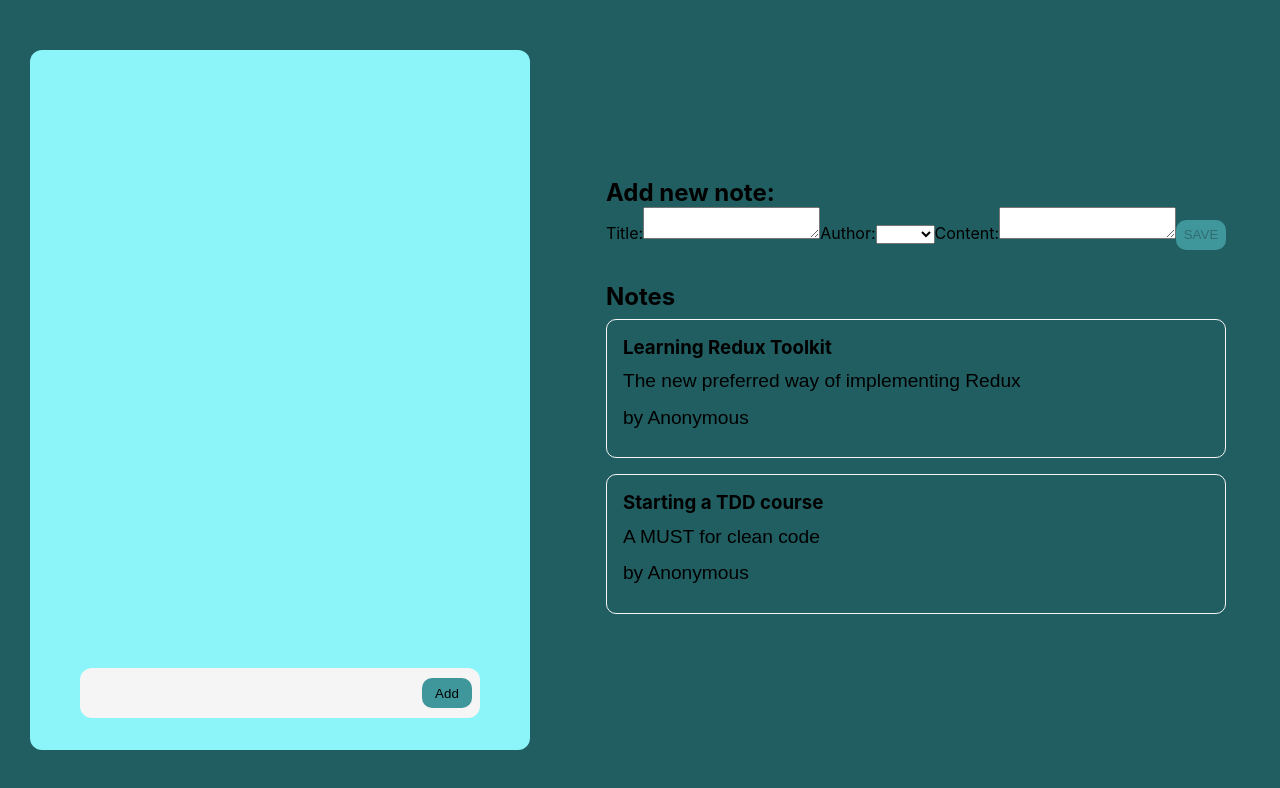
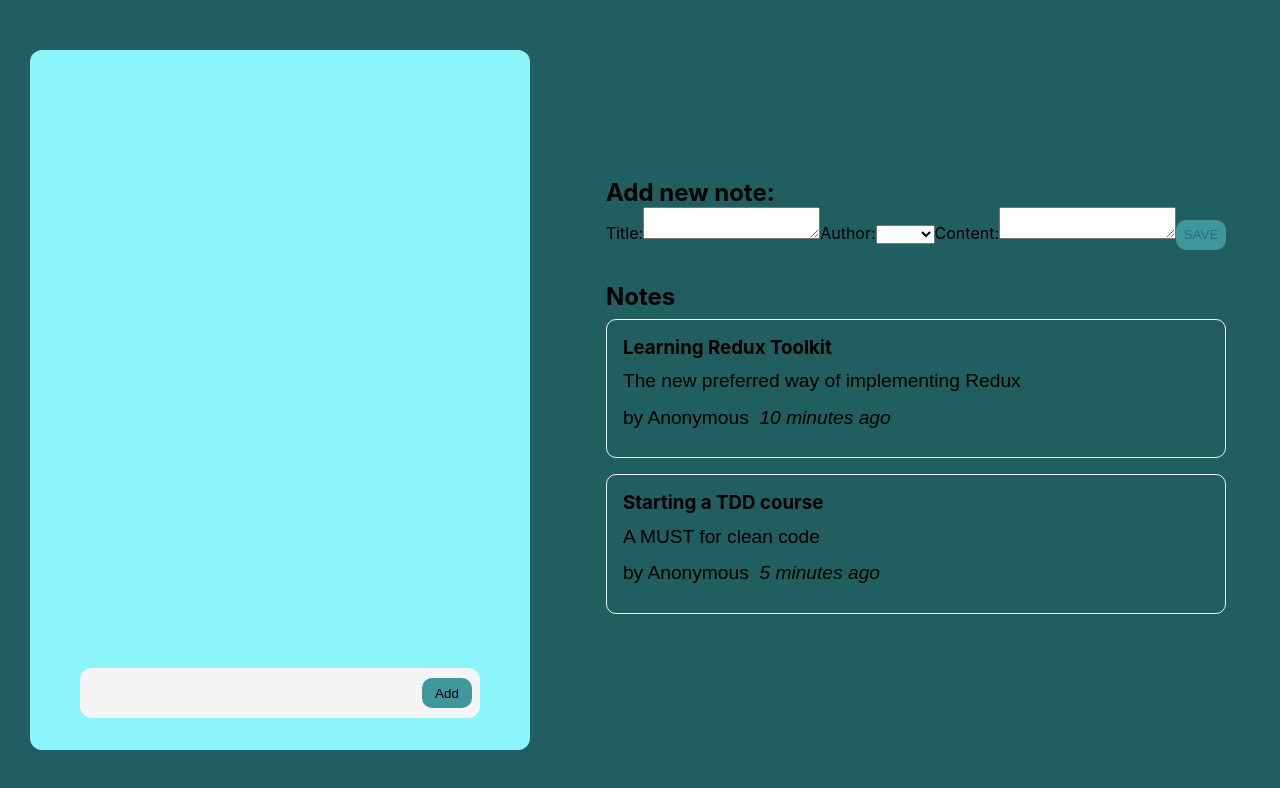
Before and after one commit to MayuRuru/redux-ToDo, a React (Create React App) app: page / in a window 1280 px wide. Shown: the top 788 px of the page. Built offline with nearby package versions, Linux system fonts and the light colour scheme.

Commit message:
install date-fns and create note date component

```diff
--- a/package.json
+++ b/package.json
@@ -10,6 +10,7 @@
     "@testing-library/jest-dom": "^5.16.5",
     "@testing-library/react": "^13.4.0",
     "@testing-library/user-event": "^14.4.3",
+    "date-fns": "^2.29.3",
     "react": "^18.2.0",
     "react-dom": "^18.2.0",
     "react-redux": "^8.0.5",
--- a/src/components/notes/NoteForm.js
+++ b/src/components/notes/NoteForm.js
@@ -11,7 +11,7 @@ const NoteForm = () => {
   const [content, setContent] = useState("");
   const [userId, setUserId] = useState("");
 
-  //const onAuthorChanged = (e) => setUserId(e.target.value);
+  const onAuthorChanged = (e) => setUserId(e.target.value);
   const onTitleChanged = (e) => setTitle(e.target.value);
   const onContentChanged = (e) => setContent(e.target.value);
 
--- a/src/components/notes/NotesList.js
+++ b/src/components/notes/NotesList.js
@@ -3,6 +3,7 @@ import "./NotesList.css";
 import { useSelector } from "react-redux";
 import { selectNotesList } from "../../features/notes/notesSlice";
 import NotesAuthor from "../../features/notes/NotesAuthor";
+import TimeConverter from "../../helper/TimeConverter";
 
 const NotesList = () => {
   const notes = useSelector(selectNotesList);
@@ -13,6 +14,7 @@ const NotesList = () => {
       <p>{note.content.substring(0, 100)}</p>
       <p className="noteCredit">
         <NotesAuthor userId={note.userId} />
+        <TimeConverter timestamp={note.date} />
       </p>
     </article>
   ));
--- a/src/features/notes/notesSlice.js
+++ b/src/features/notes/notesSlice.js
@@ -1,15 +1,18 @@
 import { createSlice, nanoid } from "@reduxjs/toolkit";
+import { sub } from "date-fns";
 
 const initialState = [
   {
     id: "1",
     title: "Learning Redux Toolkit",
     content: "The new preferred way of implementing Redux",
+    date: sub(new Date(), { minutes: 10 }).toISOString(),
   },
   {
     id: "2",
     title: "Starting a TDD course",
     content: "A MUST for clean code",
+    date: sub(new Date(), { minutes: 5 }).toISOString(),
   },
 ];
 
@@ -28,6 +31,7 @@ const notesSlice = createSlice({
             id: nanoid(),
             title,
             content,
+            date: new Date().toISOString,
             userId,
           },
         };
--- /dev/null
+++ b/src/helper/TimeConverter.js
@@ -0,0 +1,20 @@
+import { parseISO, formatDistanceToNow } from "date-fns";
+
+import React from "react";
+
+const TimeConverter = ({ timestamp }) => {
+  let timePassed = "";
+  if (timestamp) {
+    const date = parseISO(timestamp);
+    const timePeriod = formatDistanceToNow(date);
+    timePassed = `${timePeriod} ago`;
+  }
+
+  return (
+    <span title={timestamp}>
+      &nbsp; <i>{timePassed}</i>
+    </span>
+  );
+};
+
+export default TimeConverter;
```
Also changed, not shown: 1 other file (tests, documents, lock files or other folders).
